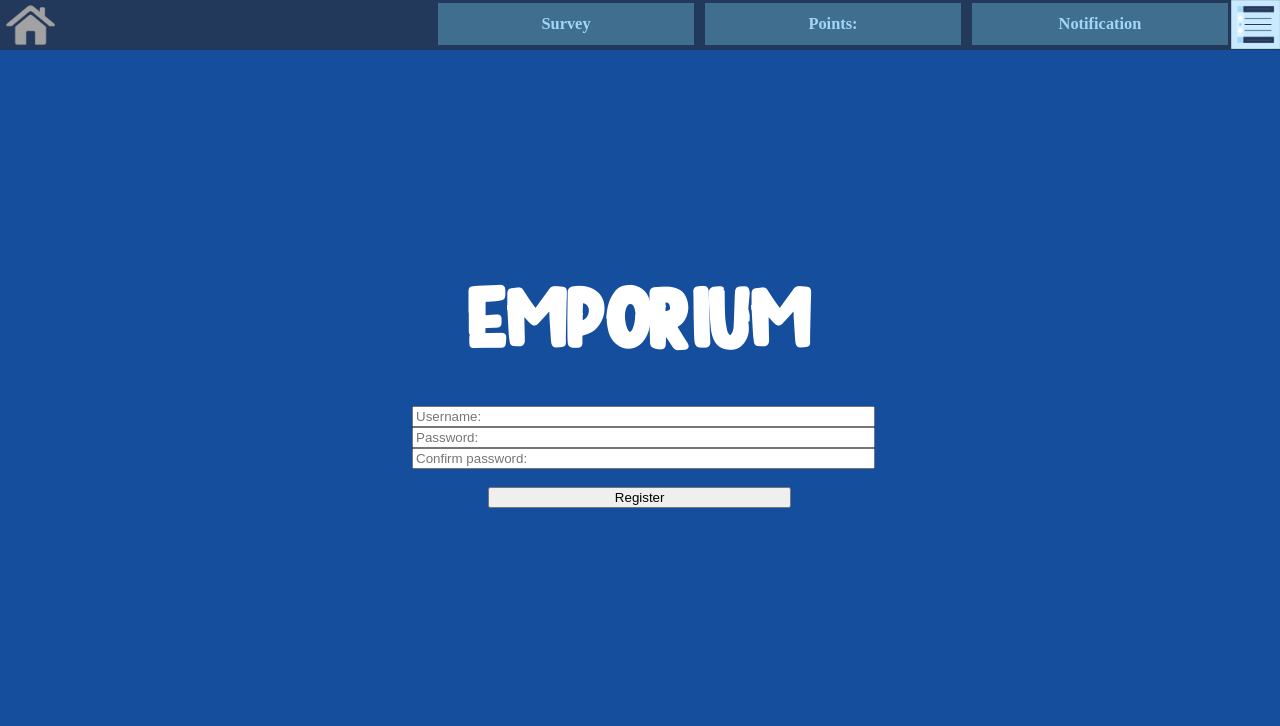
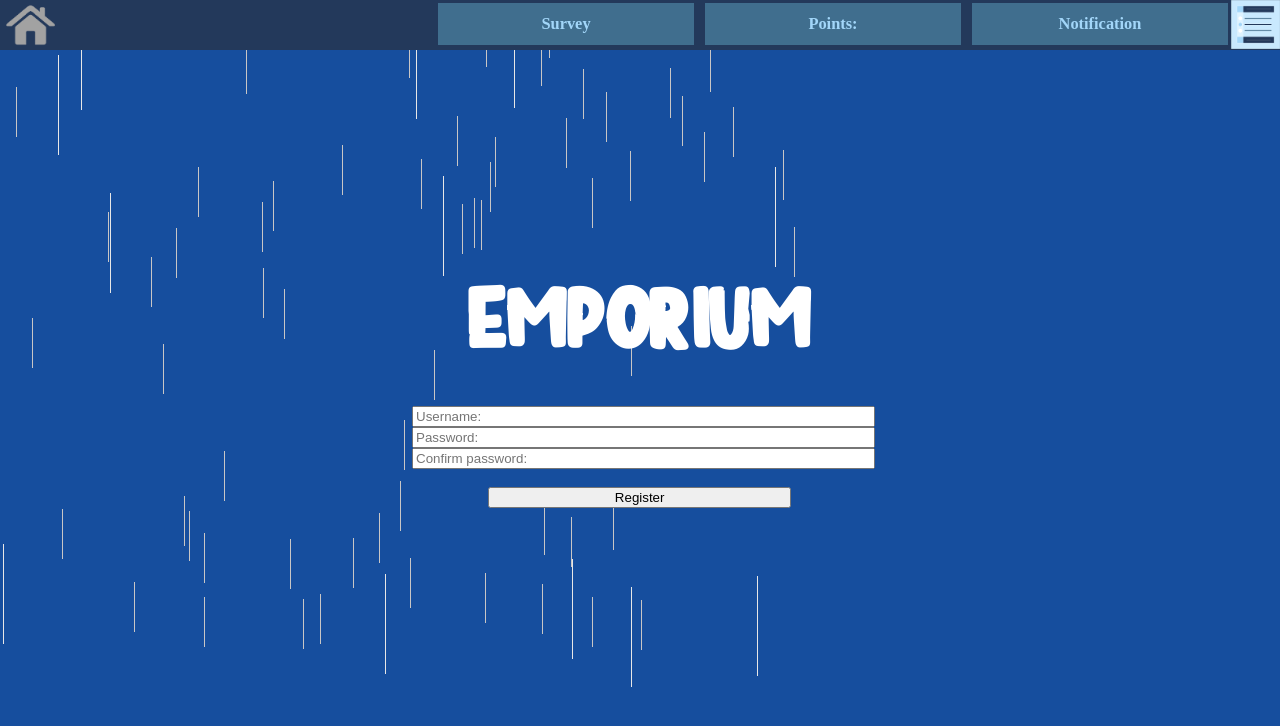
Before and after one commit to TingAn1212/Emporium, a Flask app: page /register in a window 1280 px wide. Shown: the top 726 px of the page. Run offline with Flask 2, Linux system fonts and the light colour scheme; data that the repository does not hold is empty; some libraries are stand-ins or nearby versions.

Commit message:
background animation

```diff
--- a/static/css/change.css
+++ b/static/css/change.css
@@ -33,8 +33,10 @@
 }
 
 #hint {
+    position: relative;
     text-align: center;
     color: white;
+    z-index: 5;
 }
 
 #username {
--- a/static/css/login.css
+++ b/static/css/login.css
@@ -38,6 +38,8 @@
 }
 
 #hint {
+    position: relative;
     text-align: center;
     color: white;
+    z-index: 5;
 }
--- a/static/css/my_survey.css
+++ b/static/css/my_survey.css
@@ -8,6 +8,7 @@ body {
 }
 
 #button_holder{
+    position: relative;
     display: flex;
     width: 90%;
     height: 36px;
@@ -15,6 +16,7 @@ body {
     padding-bottom: 3px;
     margin-left: auto;
     margin-right: auto;
+    z-index: 5;
 }
 
 .selector_button{
@@ -137,6 +139,8 @@ body {
 
 #new_holder{
     display: none;
+    position: relative;
+    z-index: 5;
 }
 
 form{
--- a/static/css/notification.css
+++ b/static/css/notification.css
@@ -8,10 +8,12 @@ body {
 }
 
 #switch {
+    position: relative;
     width:100%;
     height:30px;
     font-weight: bolder;
     color: #406eae;
+    z-index: 5;
 }
 
 .N0 {
--- a/static/css/profile.css
+++ b/static/css/profile.css
@@ -11,7 +11,7 @@
     margin-top: 7%;
     margin-left: auto;
     margin-right: auto;
-    background-image: linear-gradient(to bottom, #164e9e, #164f9e00);
+    background-image: linear-gradient(to bottom, #81b0f1, #81b0f146);
     background-repeat: no-repeat;
     background-size: auto;
 }
--- a/static/css/register.css
+++ b/static/css/register.css
@@ -33,6 +33,8 @@
 }
 
 #hint {
+    position: relative;
     text-align: center;
     color: white;
+    z-index: 5;
 }
--- a/static/css/topbar.css
+++ b/static/css/topbar.css
@@ -84,6 +84,36 @@ img {
     background: #305976;
 }
 
+#background_holder{
+    width: 110vw;
+    height: 110vh;
+    position: fixed;
+    z-index: 0;
+    top: -50px;
+    left: -5vw;
+    /* background-color: red; */
+}
+
 .topbar::-webkit-scrollbar {
     display: none;  /* Safari and Chrome */
 }
+
+.rain_front{
+    position: fixed;
+    z-index: 2;
+    width: 1px;
+    height: 100px;
+    background-color: #e7e7e7;
+    top: -100px;
+    left: -10px;
+}
+
+.rain_back{
+    position: fixed;
+    z-index: 1;
+    width: 1px;
+    height: 50px;
+    background-color: #c8c6c6;
+    top: -50px;
+    left: -10px;
+}
--- a/static/css/view.css
+++ b/static/css/view.css
@@ -14,10 +14,12 @@ body {
 }
 
 #preview{
+    position: relative;
     width: 100%;
     height: 100%;
     background-color: black;
     margin-left: 10px;
+    z-index: 5;
 }
 
 .buttons{
--- a/static/script/topbar.js
+++ b/static/script/topbar.js
@@ -1,6 +1,36 @@
 var poped = false;
 var userid = window.localStorage.getItem("username");
 var pw = window.localStorage.getItem("pass");
+
+function get_width(){
+    return screen.width;
+}
+
+function get_height(){
+    return screen.height;
+}
+
+function random_loc(){
+    return screen.width*Math.random();
+}
+
+async function start_background(){
+    while (true){
+        await new Promise(r => setTimeout(r, 5));
+        if (Math.random() > 0.94){
+            let loc = random_loc();
+            if (Math.random() > 0.25){
+                let new_ele = $("<div class='rain_back' style='left: "+loc+"px !important"+"'></div>");
+                $("#background_holder").append(new_ele);
+                $(new_ele).animate({"top":get_height()+"px"},7000,function(){this.remove()});
+            }else{
+                let new_ele = $("<div class='rain_front' style='left: "+loc+"px !important"+"'></div>");
+                $("#background_holder").append(new_ele);
+                $(new_ele).animate({"top":get_height()+"px"},5000,function(){this.remove()});
+            }
+        }
+    }
+}
 
 async function get_points(){
     let tem = await fetch("/fetch",{
--- a/templates/topbar.html
+++ b/templates/topbar.html
@@ -6,7 +6,7 @@
         <link rel="shortcut icon" href="{{ url_for('static', filename='favicon.ico') }}">
         <link rel="stylesheet" href="https://unpkg.com/aos@next/dist/aos.css" />
     </head>
-    <body onload="update_points()">
+    <body onload="update_points();start_background();">
         <script src="/static/script/topbar.js"></script>
         <script src="/static/script/jquery-3.6.0.js"></script>
         <script src="/static/script/jquery.redirect.js"></script>
@@ -22,6 +22,8 @@
             <label class="button" onclick="go('/notification')" >Notification</label>
             <div onclick="pop()"><img style="width: 49px;" src="/static/assets/Logo.png"></div>
         </div>
+        <div id="background_holder">
+        </div>
         {% block content%}
         {% endblock %}
         <script src="https://unpkg.com/aos@next/dist/aos.js"></script>
```
